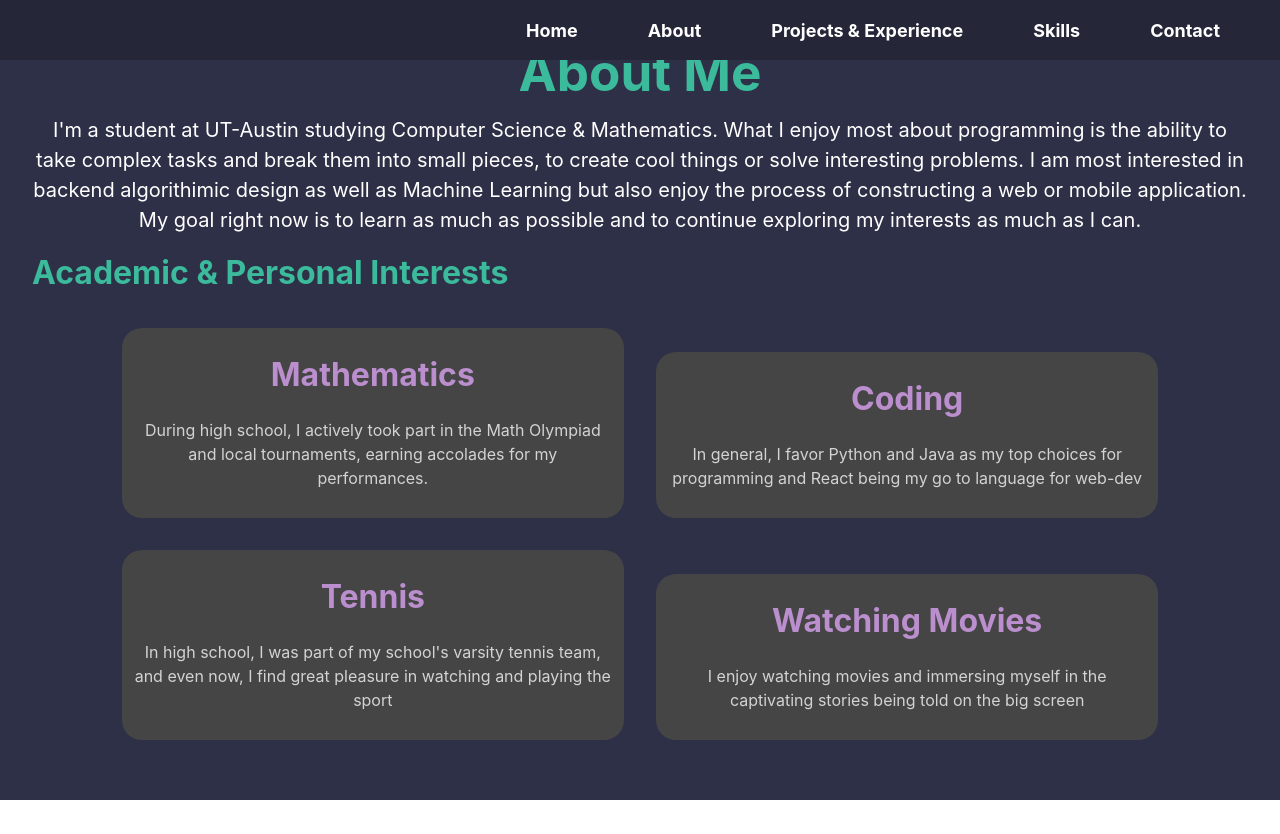
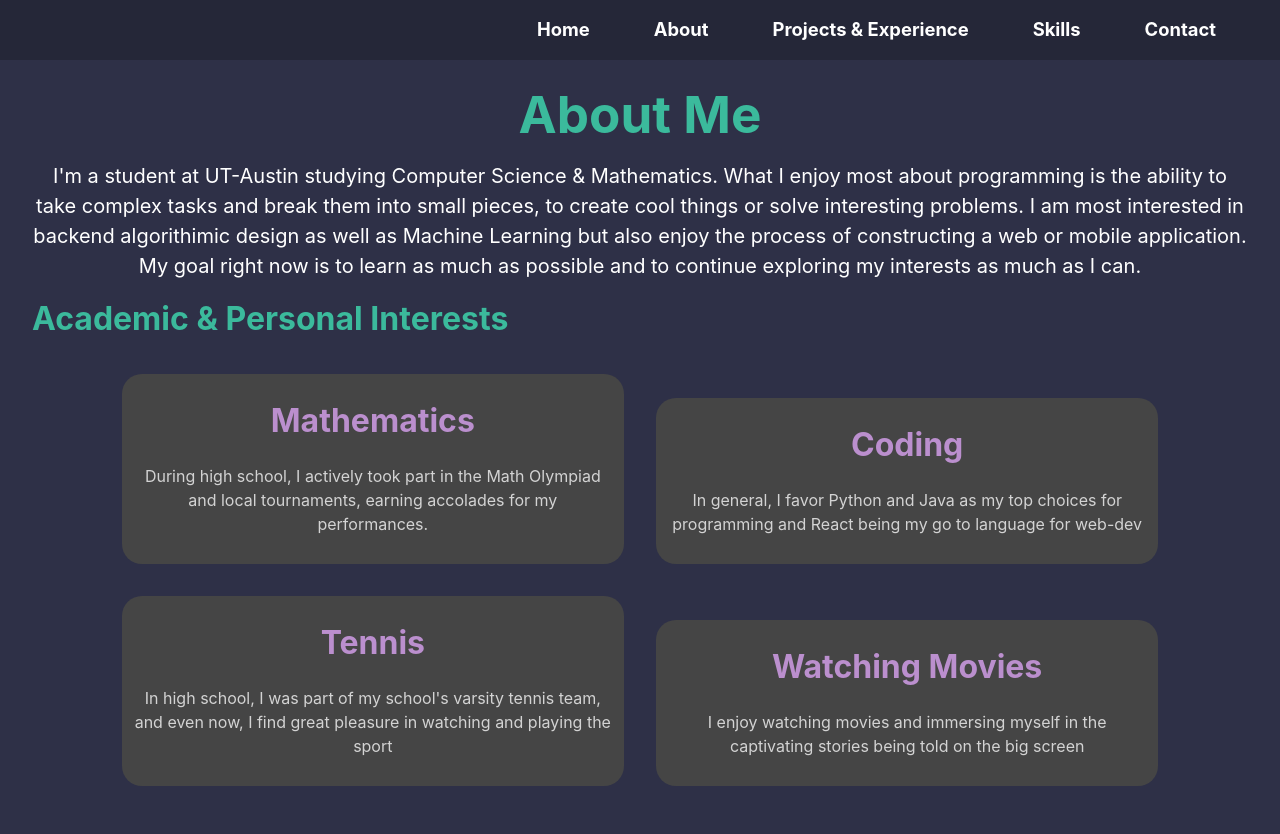
Before and after one commit to AyanGupta516/Personal-Website, a React (Vite) app: page /AboutMe in a window 1280 px wide. Before the commit the page ends 800 px from the top, so only its background shows below. Built offline with nearby package versions, Linux system fonts and the light colour scheme.

Commit message:
UpperBar changes

```diff
--- a/src/MainScreens/AboutMe.jsx
+++ b/src/MainScreens/AboutMe.jsx
@@ -13,8 +13,8 @@ export default function AboutMe() {
     return (
     <>
         <div>
-            <h1 style = {{color: '#3BBA9C', marginTop: '0rem'}}> About Me </h1>
-            <p style = {{color: 'white', fontSize: '1.25rem', textAlign: 'center', marginTop: '-20px', display: 'flex', justifyContent: 'center'}}> I'm a student at UT-Austin studying Computer Science & Mathematics. What I enjoy most about programming is the
+            <h1 style = {{color: '#3BBA9C', paddingTop: '1.25rem'}}> About Me </h1>
+            <p style = {{color: 'white', fontSize: '1.25rem', textAlign: 'center', marginTop: '-1rem', display: 'flex', justifyContent: 'center'}}> I'm a student at UT-Austin studying Computer Science & Mathematics. What I enjoy most about programming is the
                 ability to take complex tasks and break them into small pieces, to create cool things or solve interesting problems. I am
                 most interested in backend algorithimic design as well as Machine Learning but also enjoy the process of constructing a web
                 or mobile application. My goal right now is to learn as much as possible and to continue exploring my interests as much as I can.
--- a/src/MainScreens/UpperNavigationBar.jsx
+++ b/src/MainScreens/UpperNavigationBar.jsx
@@ -10,12 +10,12 @@ export default function UpperNavigationBar() {
         setIsHovered(null)
     }
     return (
-            <div style={{position: 'absolute', top: '0%', left: '50%', transform: 'translateX(-50%)', display: 'flex', justifyContent: 'flex-end', width: '100%', alignItems:'center', height: '7.5%', backgroundColor: '#252738', overflowX: 'auto' }}>
-                <NavLink to = '/'  onMouseEnter = {() => handleHovered('Home')} onMouseLeave = {removehover} style = {{color: isHovered === 'Home' ? '#3BBA9C': 'white' , marginRight: '70px', fontWeight:'bold', fontSize: '18px'}}> Home </NavLink>
-                <NavLink to = '/AboutMe' onMouseEnter = {() => handleHovered('AboutMe')} onMouseLeave = {removehover} style = {{color: isHovered === 'AboutMe' ? '#3BBA9C': 'white', marginRight: '70px', fontWeight:'bold', fontSize: '18px'}}> About</NavLink>
-                <NavLink to = '/Experience' o nMouseEnter = {() => handleHovered('Experience')} onMouseLeave = {removehover} style = {{color: isHovered === 'Experience' ? '#3BBA9C': 'white',  marginRight: '70px', fontWeight:'bold', fontSize: '18px'}}> Projects & Experience </NavLink>
-                <NavLink to = '/Skills' onMouseEnter = {() => handleHovered('Skills')} onMouseLeave = {removehover} style = {{color: isHovered === 'Skills' ? '#3BBA9C': 'white', marginRight: '70px', fontWeight:'bold', fontSize: '18px'}}> Skills </NavLink>
-                <NavLink to = '/Contact' onMouseEnter = {() => handleHovered('Contact')} onMouseLeave = {removehover} style = {{color: isHovered === 'Contact' ? '#3BBA9C': 'white', marginRight: '60px', fontWeight:'bold', fontSize: '18px'}}> Contact</NavLink>
+            <div style={{position: 'fixed', top: '0', left: '0', display: 'flex', justifyContent: 'flex-end', width: '100%', alignItems:'center', height: '7.5%', backgroundColor: '#252738', overflowX: 'auto' }}>
+                <NavLink to = '/'  onMouseEnter = {() => handleHovered('Home')} onMouseLeave = {removehover} style = {{color: isHovered === 'Home' ? '#3BBA9C': 'white' , marginRight: '4rem', fontWeight:'bold', fontSize: '1.15rem'}}> Home </NavLink>
+                <NavLink to = '/AboutMe' onMouseEnter = {() => handleHovered('AboutMe')} onMouseLeave = {removehover} style = {{color: isHovered === 'AboutMe' ? '#3BBA9C': 'white', marginRight: '4rem', fontWeight:'bold', fontSize: '1.15rem'}}> About</NavLink>
+                <NavLink to = '/Experience' o nMouseEnter = {() => handleHovered('Experience')} onMouseLeave = {removehover} style = {{color: isHovered === 'Experience' ? '#3BBA9C': 'white',  marginRight: '4rem', fontWeight:'bold', fontSize: '1.15rem'}}> Projects & Experience </NavLink>
+                <NavLink to = '/Skills' onMouseEnter = {() => handleHovered('Skills')} onMouseLeave = {removehover} style = {{color: isHovered === 'Skills' ? '#3BBA9C': 'white', marginRight: '4rem', fontWeight:'bold', fontSize: '1.15rem'}}> Skills </NavLink>
+                <NavLink to = '/Contact' onMouseEnter = {() => handleHovered('Contact')} onMouseLeave = {removehover} style = {{color: isHovered === 'Contact' ? '#3BBA9C': 'white', marginRight: '4rem', fontWeight:'bold', fontSize: '1.15rem'}}> Contact</NavLink>
             </div>
     )
 }
```
